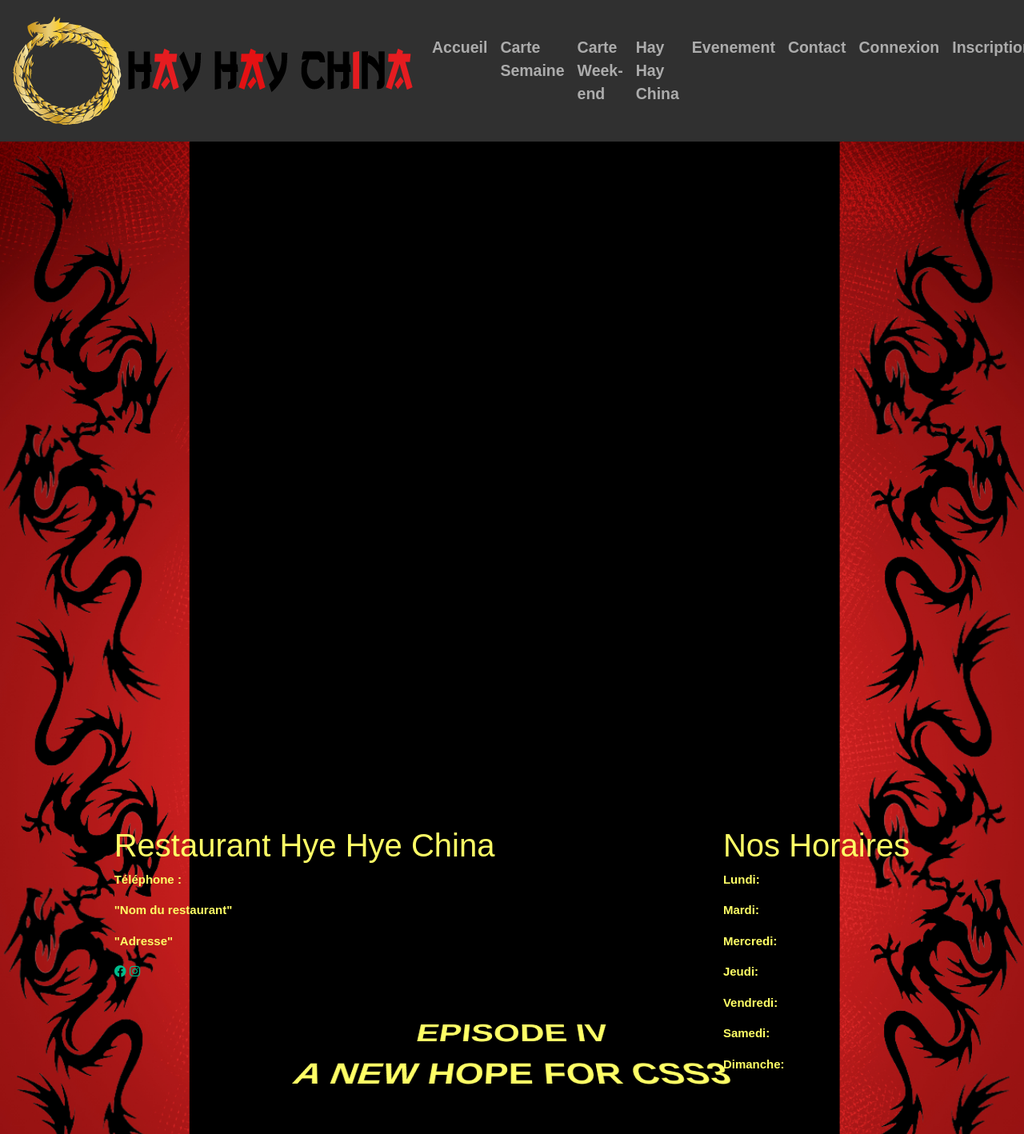
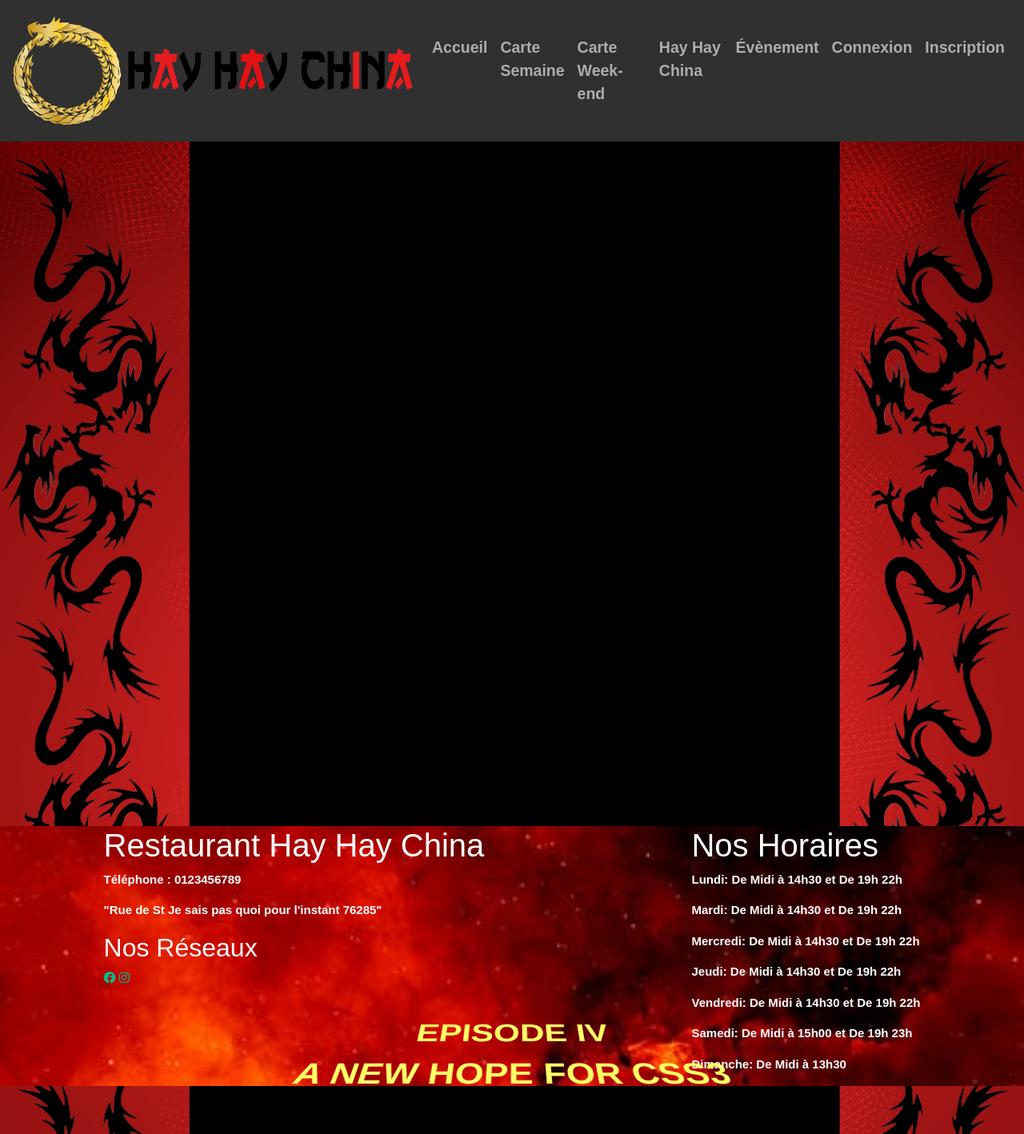
Before and after one commit to Fenibax/Hye-Hye-China, a Symfony app: template china/templates/china/Hye.html.twig in a window 1280 px wide. Shown: the whole page at 80% size. Run offline with Twig, Linux system fonts and the light colour scheme; the template is opened without the code that fills it, so the values that code supplies are empty; some libraries are stand-ins or nearby versions; some web fonts are replaced.

Commit message:
Suppresion de la page contact, ajout de photos, mise à jour du footer

```diff
--- a/china/public/asset/css/style.css
+++ b/china/public/asset/css/style.css
@@ -33,7 +33,7 @@
     padding: 5%;
 }
 .fried{
-    width: 20%;
+    width: 10%;
 }
 .bloc6{
     display: flex;
@@ -130,3 +130,9 @@ nav:hover{
  .nav-item{
     font-size: 1.3em;
 }
+
+footer{
+    background-image: url("../images/star-clusters-rosette-nebula-star-galaxies-73873.jpeg");
+    background-size: cover;
+    color: white;
+}
--- a/china/templates/base.html.twig
+++ b/china/templates/base.html.twig
@@ -39,11 +39,9 @@
         <a class="nav-link" href="{{path('Hye')}}">Hay Hay China</a>
       </li>
       <li class="nav-item">
-        <a class="nav-link" href="{{path('evenements')}}">Evenement</a>
+        <a class="nav-link" href="{{path('evenements')}}">Évènement</a>
       </li>
-      <li class="nav-item">
-        <a class="nav-link" href="{{path('contact')}}">Contact</a>
-      </li>
+
 
        {% if app.user %}
         <li class="nav-item">
@@ -82,10 +80,10 @@
 
 <div class="bloc6">
 <div>
-<h2>Restaurant Hye Hye China</h2>
-<p>Téléphone : </p>
-<p>"Nom du restaurant"</p>
-<p>"Adresse"</p>
+<h2>Restaurant Hay Hay China</h2>
+<p>Téléphone : 0123456789 </p>
+<p>"Rue de St Je sais pas quoi pour l'instant 76285"</p>
+<h3>Nos Réseaux</h3>
 
 {# Liens réseaux sociaux ? #}
 <a href=""><i class="fab fa-facebook"></i></a>
@@ -97,13 +95,13 @@
 <div>
 
 <h2>Nos Horaires</h2>
-<p>Lundi: </p>
-<p>Mardi: </p>
-<p>Mercredi: </p>
-<p>Jeudi: </p>
-<p>Vendredi: </p>
-<p>Samedi: </p>
-<p>Dimanche: </p>
+<p>Lundi: De Midi à 14h30 et De 19h 22h</p>
+<p>Mardi: De Midi à 14h30 et De 19h 22h</p>
+<p>Mercredi: De Midi à 14h30 et De 19h 22h</p>
+<p>Jeudi: De Midi à 14h30 et De 19h 22h</p>
+<p>Vendredi: De Midi à 14h30 et De 19h 22h</p>
+<p>Samedi: De Midi à 15h00 et De 19h 23h</p>
+<p>Dimanche: De Midi à 13h30</p>
 
 </div>
 
```
Also changed, not shown: china/src/Controller/ChinaController.php (+0 -7 lines), china/templates/china/contact.html.twig (deleted, +0 -7 lines), china/public/asset/images/pexels-photo-1998479.jpeg (added), china/public/asset/images/pexels-photo-3626481.jpeg (added), china/public/asset/images/pexels-photo-799964.jpeg (added), china/public/asset/images/star-clusters-rosette-nebula-star-galaxies-73873.jpeg (added), 1 other file.
